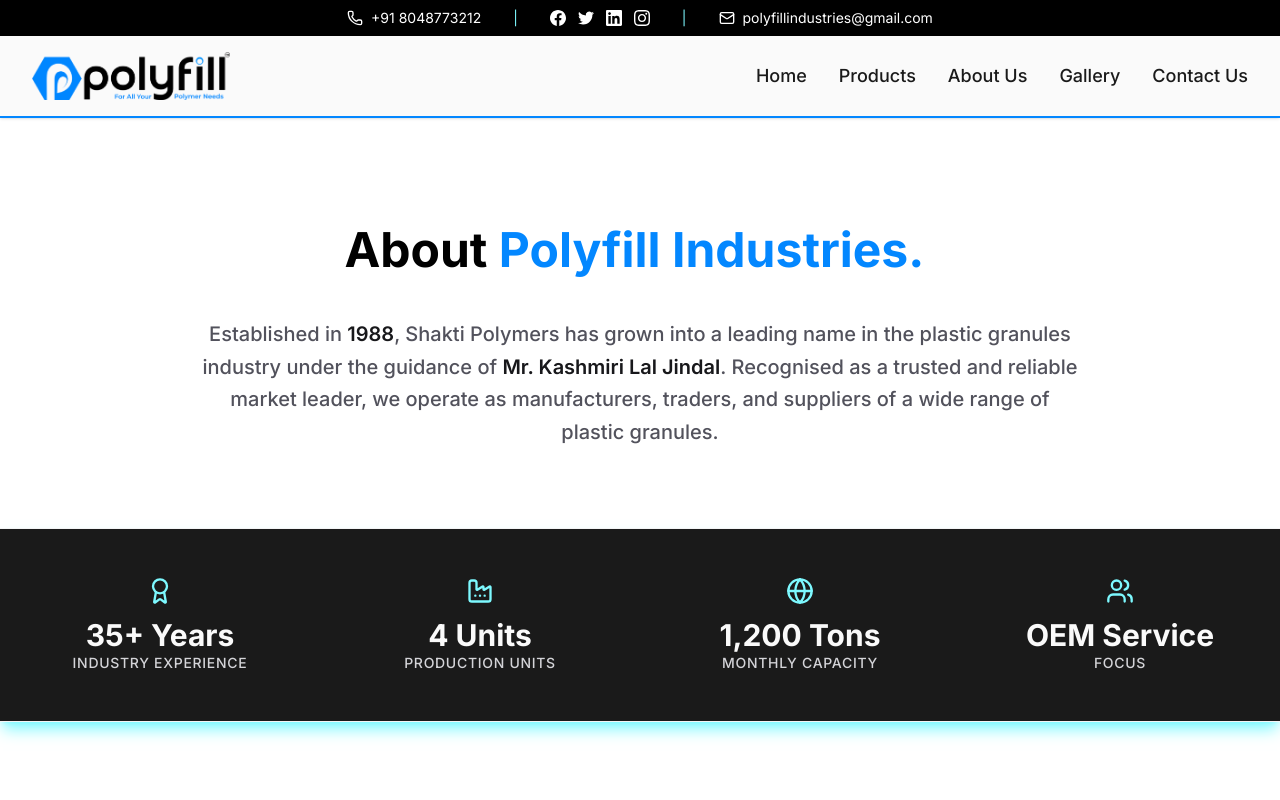
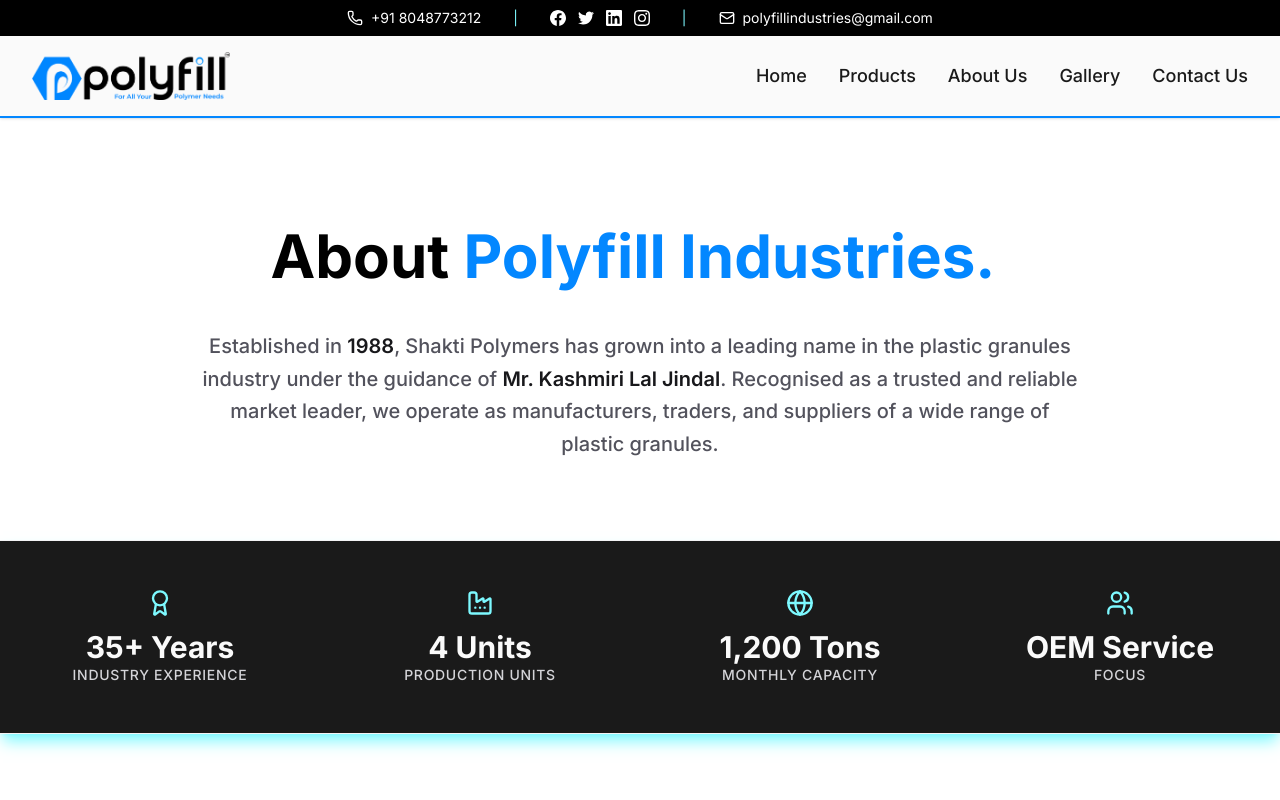
Before and after one commit to polyfillindustries/Polyfill, a Next.js app: page /about-us in a window 1280 px wide. Shown: the top 800 px of the page. Built offline with nearby package versions, Linux system fonts and the light colour scheme; a web font is replaced by a local one.

Commit message:
changes for deployment

```diff
--- a/src/components/home/Tools.tsx
+++ b/src/components/home/Tools.tsx
@@ -34,11 +34,11 @@
   ];
 
   return (
-    <section className="py-12 sm:py-16 md:py-20 px-4 sm:px-6 bg-white">
+    <section className="py-12 sm:py-16 md:py-20 px-4 sm:px-4 bg-white">
       <div className="max-w-7xl mx-auto">
         {/* Header Section */}
-        <div className="mb-8 sm:mb-10 md:mb-12 text-center">
-          <div className="flex md:text-4xl justify-left">
+        <div className="mb-8 sm:mb-10 md:mb-12 text-center md:text-left">
+          <div className="flex md:text-4xl justify-center ">
             <TypewriterEffectSmooth words={words} className="text-3xl" />
           </div>
           <p className="text-zinc-700 text-lg sm:text-base md:text-xl px-1">
--- a/src/components/ui/typewriter-effect.tsx
+++ b/src/components/ui/typewriter-effect.tsx
@@ -141,7 +141,7 @@
         }}
       >
         <div
-          className="text-base sm:text-2xl md:text-3xl lg:text-4xl xl:text-5xl font-bold"
+          className="text-2xl sm:text-3xl md:text-4xl lg:text-5xl xl:text-6xl font-bold"
           style={{
             whiteSpace: "nowrap",
           }}
```
